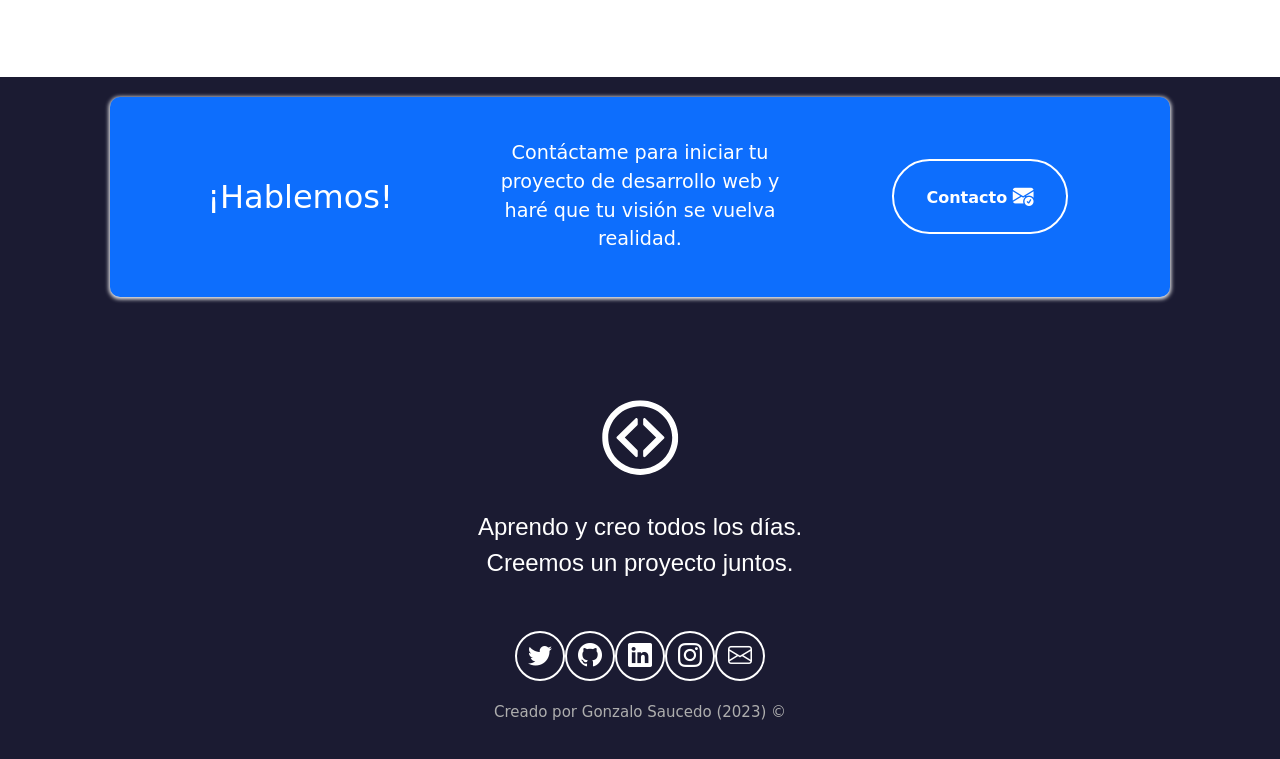
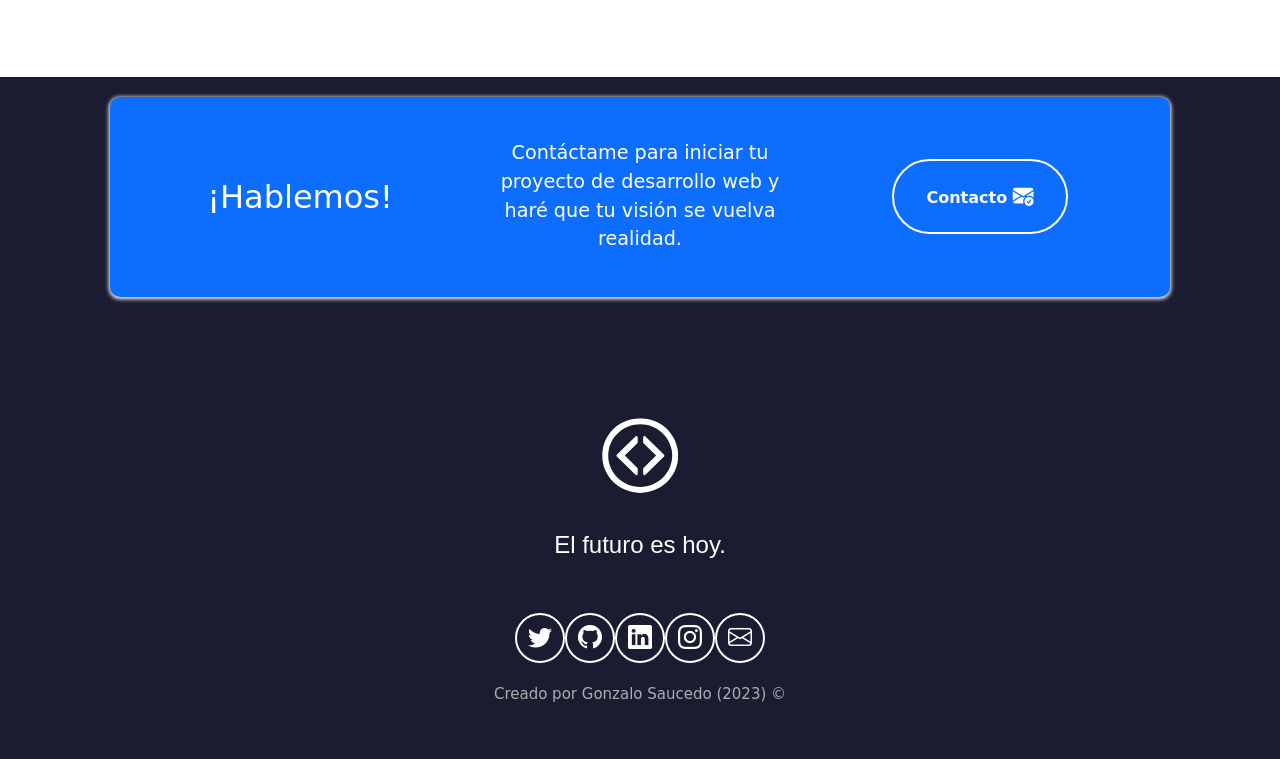
Before and after one commit to Saucedo-Gonzalo/Portfolio, a plain HTML site: page index.html in a window 1280 px wide. Shown: the part 3362-4121 px from the top of the page. Drawn offline with nearby package versions, Linux system fonts and the light colour scheme; a web font is replaced by a local one.

Commit message:
terminado

```diff
--- a/index.html
+++ b/index.html
@@ -322,7 +322,7 @@
     <!-- Pie de pagina (footer) -->
     <footer class="seccion-oscura d-flex flex-column align-items-center justify-content-center">
       <img class="footer-logo" src="img/icono-blanco.svg" alt="Logo del portafolio">
-      <p class="footer-texto text-center">Aprendo y creo todos los días.<br>Creemos un proyecto juntos.</p>
+      <p class="footer-texto text-center">El futuro es hoy.</p>
       <div class="iconos-redes-sociales d-flex flex-wrap align-items-center justify-content-center">
         <a href="https://twitter.com/" target="_blank" rel="noopener noreferrer">
           <i class="bi bi-twitter"></i>
```
